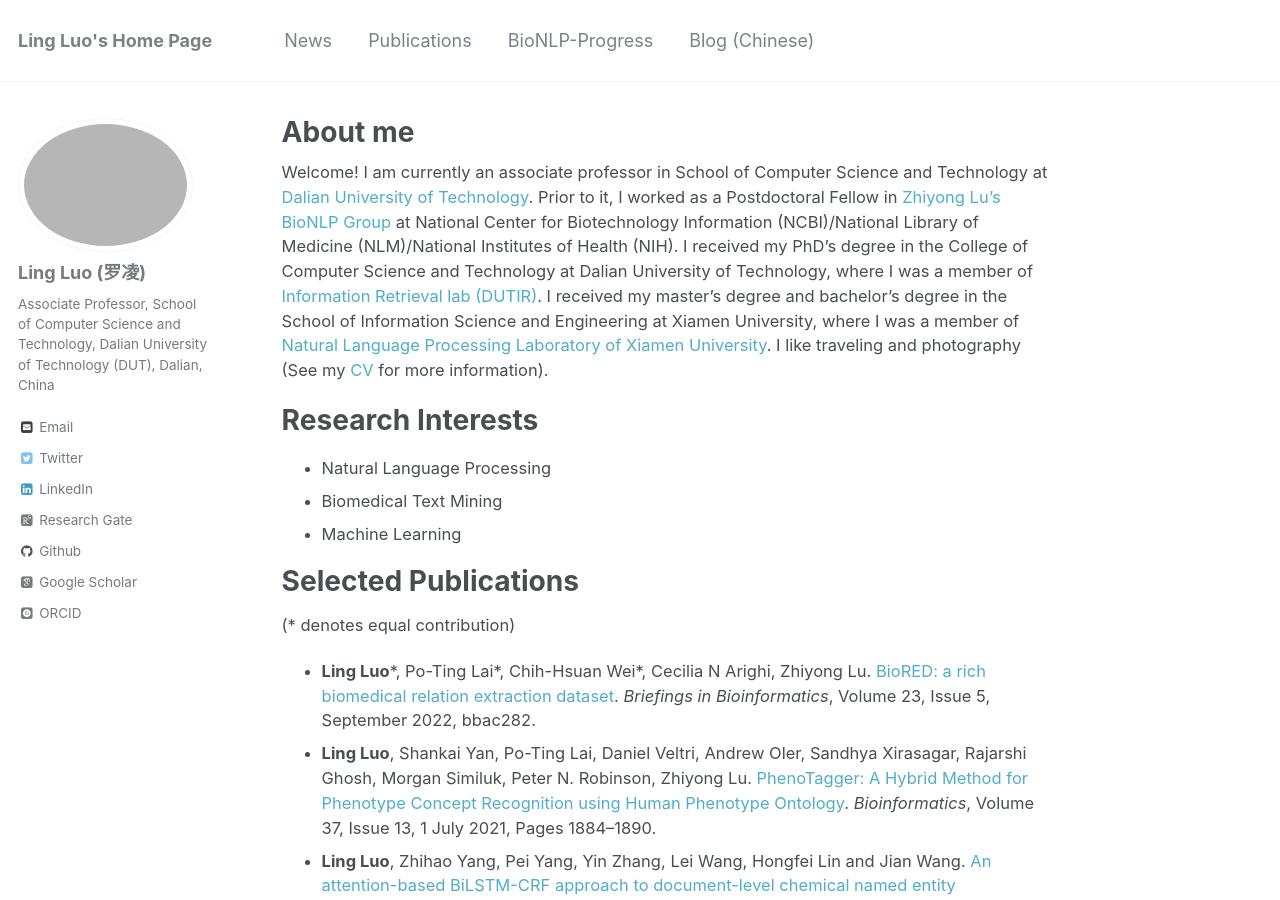
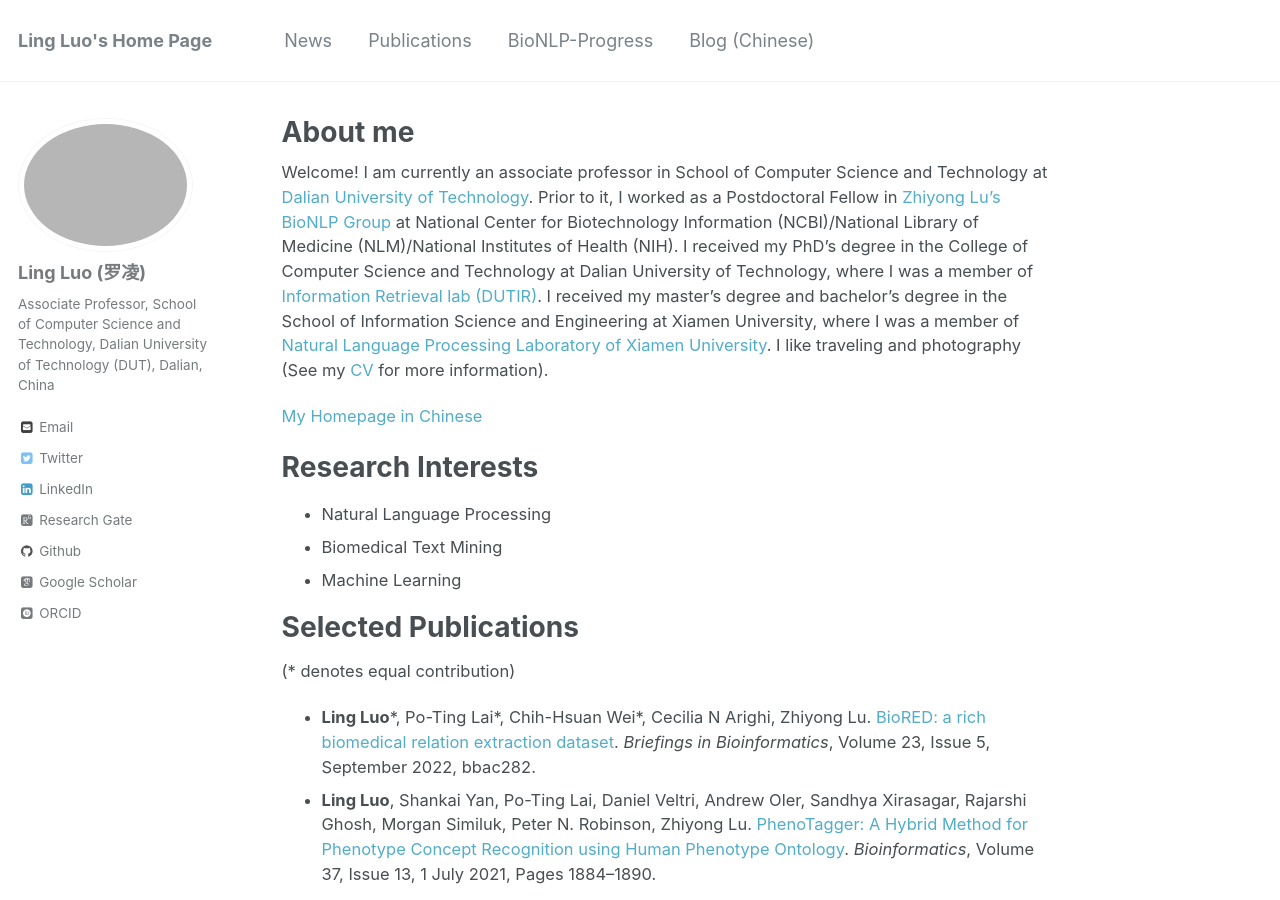
Before and after one commit to lingluodlut/lingluodlut.github.io, a Jekyll site: the page built from _pages/about.md, in a window 1280 px wide and 900 px high. Built offline with Jekyll 4.4.1, drawn with Linux system fonts in a browser that asks for light colours; some web fonts are replaced.

Commit message:
Update about.md

```diff
--- a/_pages/about.md
+++ b/_pages/about.md
@@ -9,6 +9,8 @@ redirect_from:
 ---
 Welcome! I am currently an associate professor in School of Computer Science and Technology at [Dalian University of Technology](https://en.dlut.edu.cn/).
 Prior to it, I worked as a Postdoctoral Fellow in [Zhiyong Lu’s BioNLP Group](https://www.ncbi.nlm.nih.gov/research/bionlp/) at National Center for Biotechnology Information (NCBI)/National Library of Medicine (NLM)/National Institutes of Health (NIH). I received my PhD's degree in the College of Computer Science and Technology at Dalian University of Technology, where I was a member of [Information Retrieval lab (DUTIR)](http://ir.dlut.edu.cn/). I received my master's degree and bachelor's degree in the School of Information Science and Engineering at Xiamen University, where I was a member of [Natural Language Processing Laboratory of Xiamen University](http://nlp.xmu.edu.cn/). I like traveling and photography (See my [CV](http://lingluodlut.github.io/files/CV-LingLuo-github-latest.pdf) for more information).
+
+[My Homepage in Chinese](http://faculty.dlut.edu.cn/luoling/zh_CN/index.htm)
 
 Research Interests
 =====
```
